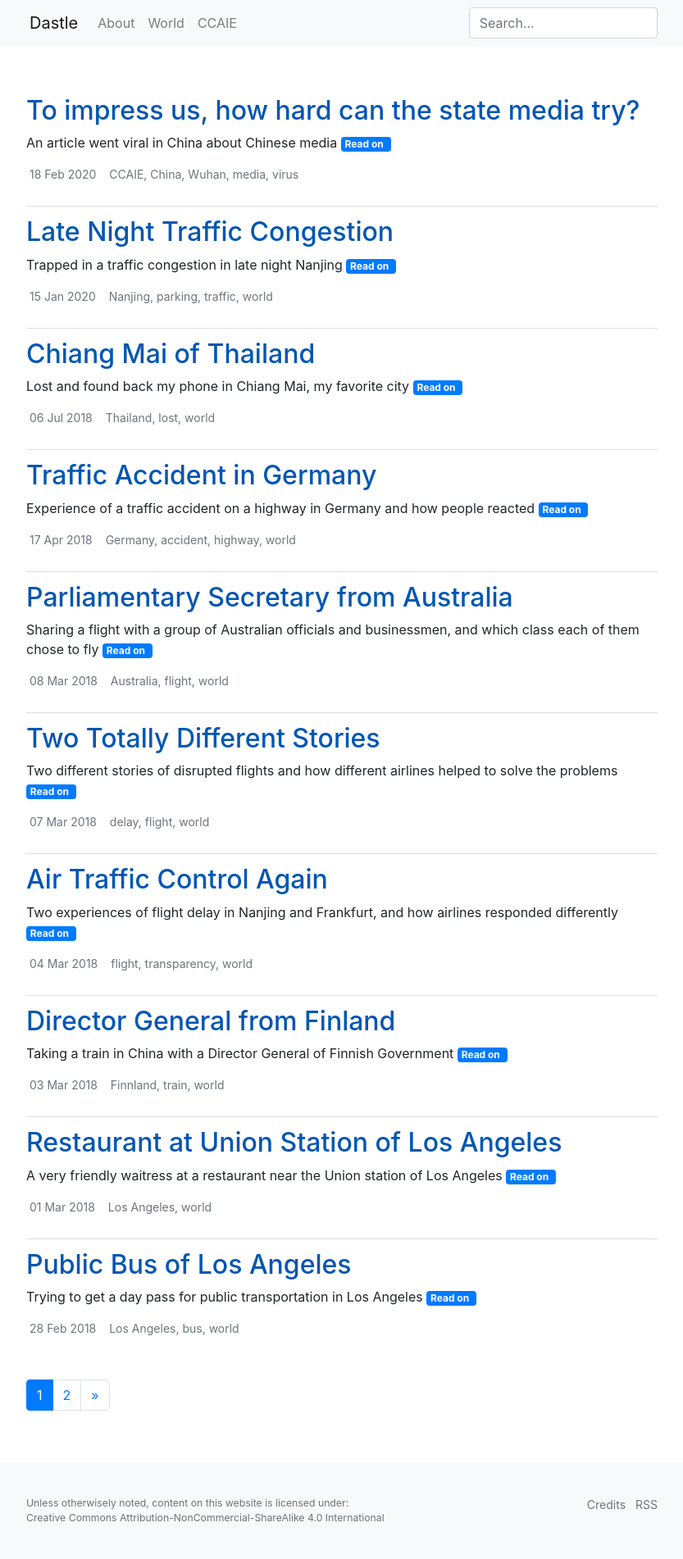
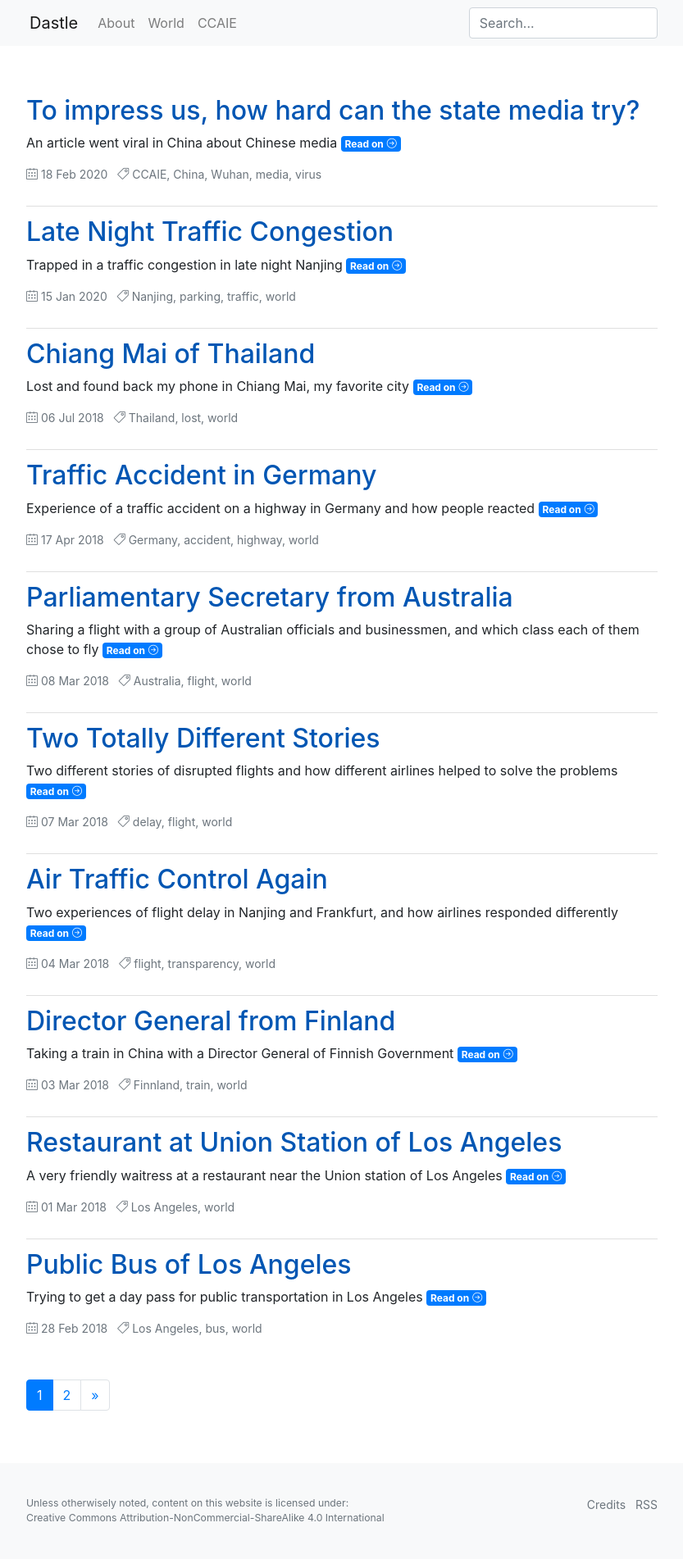
Before and after one commit to teatall/blog-dastle-jekyll, a Jekyll site: the page built from index.html, in a window 1280 px wide. Shown: the whole page at 82% size, without its empty margins (223-1056 px from the left). Built offline with Jekyll 4.4.1, drawn with Linux system fonts in a browser that asks for light colours; the list of posts is cut into pages by our own code.

Commit message:
update icons

```diff
--- a/_layouts/post.html
+++ b/_layouts/post.html
@@ -5,8 +5,8 @@ layout: default
 <hr>
 <ul class="list-inline text-truncate text-muted small meta">
   <li class="list-inline-item author"><i class="icon-user mr-1"></i>{% if page.author %}{{ page.author }}{% else %}{{ site.author }}{% endif %}</li>
-  <li class="list-inline-item time"><i class="far fa-calendar-alt fa-fw mr-1"></i>{{ page.date | date_to_string }}</li>
-  {% if page.tags.size > 0 %}<li class="list-inline-item time"><i class="fab fa-slack-hash fa-fw mr-1"></i>{{ page.tags | sort | join: ", " }}</li>{% endif %}
+  <li class="list-inline-item time"><i class="icon-calendar mr-1"></i>{{ page.date | date_to_string }}</li>
+  {% if page.tags.size > 0 %}<li class="list-inline-item time"><i class="icon-tag mr-1"></i>{{ page.tags | sort | join: ", " }}</li>{% endif %}
 </ul>
 <hr>
 <main class="post clearfix">
--- a/assets/js/scripts.js
+++ b/assets/js/scripts.js
@@ -9,9 +9,9 @@ $(document).ready(function() {
     var imageCaption = $(this).attr("alt");
     var imageSRC = $(this).attr("src");
     if (imageCaption == null) {
-      $("<div class='card-body'><small class='card-text'><i>Caption not available</i><a class='mg-popup ml-1 text-secondary' title='Caption not available' href='" + imageSRC + "'><i class='fas fa-search-plus'></i></a></small></div>").insertAfter(this);
+      $("<div class='card-body'><small class='card-text'><i>Caption not available</i><a class='mg-popup ml-1 text-secondary' title='Caption not available' href='" + imageSRC + "'><i class='icon-magnifier'></i></a></small></div>").insertAfter(this);
     } else {
-      $("<div class='card-body'><small class='card-text' role='note'>" + imageCaption + "<a class='mg-popup ml-1 text-secondary' href='" + imageSRC + "' title='" + imageCaption + "'><i class='fas fa-search-plus'></i></a></small></div>").insertAfter(this);
+      $("<div class='card-body'><small class='card-text' role='note'>" + imageCaption + "<a class='mg-popup ml-1 text-secondary' href='" + imageSRC + "' title='" + imageCaption + "'><i class='icon-magnifier'></i></a></small></div>").insertAfter(this);
     }
   });
 
--- a/index.html
+++ b/index.html
@@ -12,10 +12,10 @@ pagination:
 	{% for post in posts %}
 	<article class="post list-group-item px-0">
 		<h2><a class="text-decoration-none" href="{{ post.url }}" title="{{ post.title }}">{{ post.title }}</a></h2>
-		<p>{{ post.abstract }} <a href="{{ post.url }}" title="{{ post.title }}" class="badge badge-primary">Read on<i class="far fa-arrow-alt-circle-right ml-1"></i></a></p>
+		<p>{{ post.abstract }} <a href="{{ post.url }}" title="{{ post.title }}" class="badge badge-primary">Read on<i class="icon-arrow-right-circle ml-1"></i></a></p>
 		<ul class="list-inline text-truncate text-muted small meta">
-			<li class="list-inline-item time"><i class="far fa-calendar-alt fa-fw mr-1"></i>{{ post.date | date_to_string }}</li>
-			{% if post.tags.size > 0 %}<li class="list-inline-item tags"><i class="fab fa-slack-hash fa-fw mr-1"></i>{{ post.tags | sort | join: ", " }}</li>{% endif %}
+			<li class="list-inline-item time"><i class="icon-calendar mr-1"></i>{{ post.date | date_to_string }}</li>
+			{% if post.tags.size > 0 %}<li class="list-inline-item tags"><i class="icon-tag mr-1"></i>{{ post.tags | sort | join: ", " }}</li>{% endif %}
 		</ul>
 	</article>
 	{% endfor %}
```
